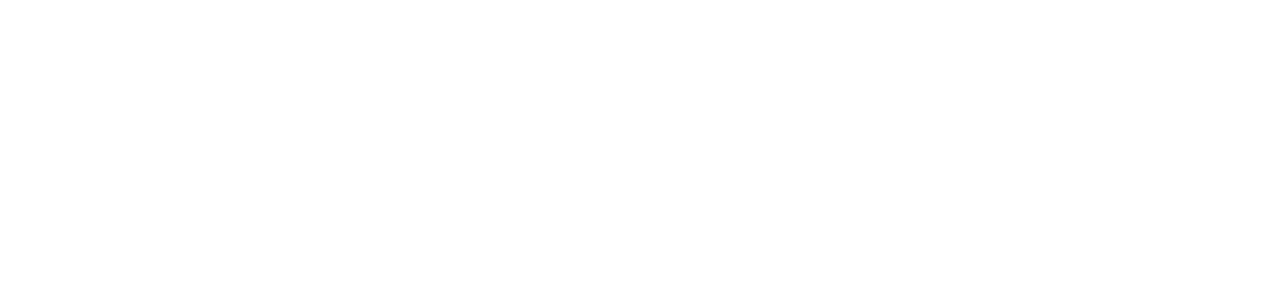
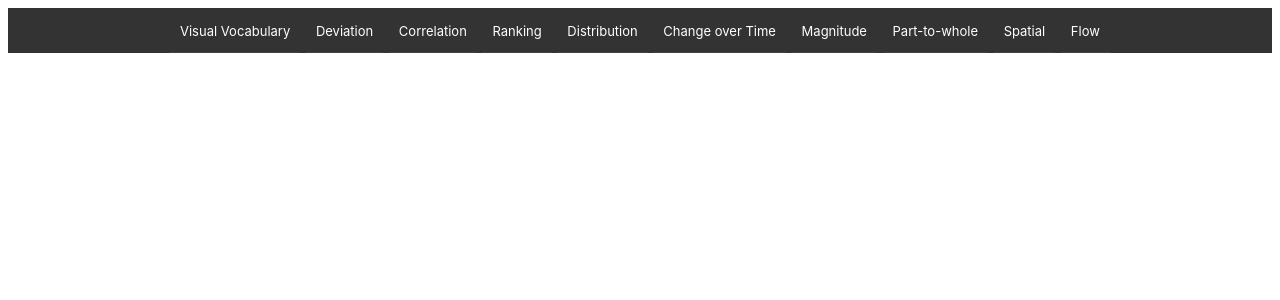
Before and after one commit to JureStabuc/ft-visual-vocabulary-svelte, a Svelte app: page / in a window 1280 px wide. Shown: the top 300 px of the page. Built offline with nearby package versions, Linux system fonts and the light colour scheme.

Commit message:
simple nav bar

```diff
--- a/src/App.svelte
+++ b/src/App.svelte
@@ -3,11 +3,13 @@
 // import data from './part-to-whole/stacked-bar/data.js'
 // import Order from './ranking/column/Column.svelte'
 // import Stacked from './part-to-whole/stacked-bar/Stacked.svelte'
+import Navbar from './Navbar.svelte'
 </script>
 
 <style></style>
 
 <div class='wrapper'>
+	<div><Navbar/></div>
 	<!-- <div class='magnitude'><Column data={data}/></div>
 	<div class='ranking'><Order data={data}/></div> -->
 	<!-- <div class='stacked'><Stacked data={data}/></div> -->
--- a/src/Navbar.svelte
+++ b/src/Navbar.svelte
@@ -0,0 +1,187 @@
+<!-- https://linguinecode.com/post/create-a-navbar-in-svelte -->
+<script>
+  import { onMount } from 'svelte'
+
+  // show mobile
+  let showMobileMenu = false
+
+  // list of nav items
+  const navItems = [
+    { label: 'Visual Vocabulary', href: '#' },
+    { label: 'Deviation', href: '#' },
+    { label: 'Correlation', href: '#' },
+    { label: 'Ranking', href: '#' },
+    { label: 'Distribution', href: '#' },
+    { label: 'Change over Time', href: '#' },
+    { label: 'Magnitude', href: '#' },
+    { label: 'Part-to-whole', href: '#' },
+    { label: 'Spatial', href: '#' },
+    { label: 'Flow', href: '#' }
+  ]// Mobile menu click event handler
+  const handleMobileIconClick = () => (showMobileMenu = !showMobileMenu);
+
+  // Media match query handler
+  const mediaQueryHandler = e => {
+    // Reset mobile state
+    if (!e.matches) {
+      showMobileMenu = false;
+    }
+  };
+
+  // Attach media query listener on mount hook
+  onMount(() => {
+    const mediaListener = window.matchMedia('(max-width: 767px)');
+
+    mediaListener.addListener(mediaQueryHandler);
+  });
+</script>
+
+<nav>
+  <div class='inner'>
+    <div on:click={handleMobileIconClick} class={`mobile-icon${showMobileMenu ? ' active' : ''}`}>
+      <div class='middle-line'></div>
+    </div>
+    <ul class={`navbar-list${showMobileMenu ? ' mobile' : ''}`}>
+      {#each navItems as item}
+        <li>
+          <a href={item.href}>{item.label}</a>
+        </li>
+      {/each}
+    </ul>
+  </div>
+</nav>
+
+<style>
+  nav {
+    background-color: rgba(0, 0, 0, 0.8);
+    /* font-family: 'Helvetica Neue', 'Helvetica', 'Arial', sans-serif; */
+    height: 45px;
+  }
+
+  .inner {
+    max-width: 980px;
+    padding-left: 20px;
+    padding-right: 20px;
+    margin: auto;
+    box-sizing: border-box;
+    display: flex;
+    align-items: center;
+    height: 100%;
+  }
+
+  .mobile-icon {
+    width: 25px;
+    height: 14px;
+    position: relative;
+    cursor: pointer;
+  }
+
+  .mobile-icon:after,
+  .mobile-icon:before,
+  .middle-line {
+    content: '';
+    position: absolute;
+    width: 100%;
+    height: 2px;
+    background-color: #fff;
+    transition: all 0.4s;
+    transform-origin: center;
+  }
+
+  .mobile-icon:before,
+  .middle-line {
+    top: 0;
+  }
+
+  .mobile-icon:after,
+  .middle-line {
+    bottom: 0;
+  }
+
+  .mobile-icon:before {
+    width: 66%;
+  }
+
+  .mobile-icon:after {
+    width: 33%;
+  }
+
+  .middle-line {
+    margin: auto;
+  }
+
+  .mobile-icon:hover:before,
+  .mobile-icon:hover:after,
+  .mobile-icon.active:before,
+  .mobile-icon.active:after,
+  .mobile-icon.active .middle-line {
+    width: 100%;
+  }
+
+  .mobile-icon.active:before,
+  .mobile-icon.active:after {
+    top: 50%;
+    transform: rotate(-45deg);
+  }
+
+  .mobile-icon.active .middle-line {
+    transform: rotate(45deg);
+  }
+
+  .navbar-list {
+    display: none;
+    width: 100%;
+    justify-content: space-between;
+    margin: 0;
+    padding: 0 40px;
+  }
+
+  .navbar-list.mobile {
+    background-color: rgba(0, 0, 0, 0.8);
+    position: fixed;
+    display: block;
+    height: calc(100% - 45px);
+    bottom: 0;
+    left: 0;
+  }
+
+  .navbar-list li {
+    list-style-type: none;
+    position: relative;
+  }
+
+  .navbar-list li:before {
+    content: '';
+    position: absolute;
+    bottom: 0;
+    left: 0;
+    width: 100%;
+    height: 1px;
+    background-color: #424245;
+  }
+
+  .navbar-list a {
+    color: #fff;
+    text-decoration: none;
+    display: flex;
+    height: 45px;
+    align-items: center;
+    padding: 0 10px;
+    font-size: 13px;
+  }
+
+  @media only screen and (min-width: 767px) {
+    .mobile-icon {
+      display: none;
+    }
+
+    .navbar-list {
+      display: flex;
+      padding: 0;
+    }
+
+    .navbar-list a {
+      display: inline-flex;
+    }
+  }
+</style>
```
